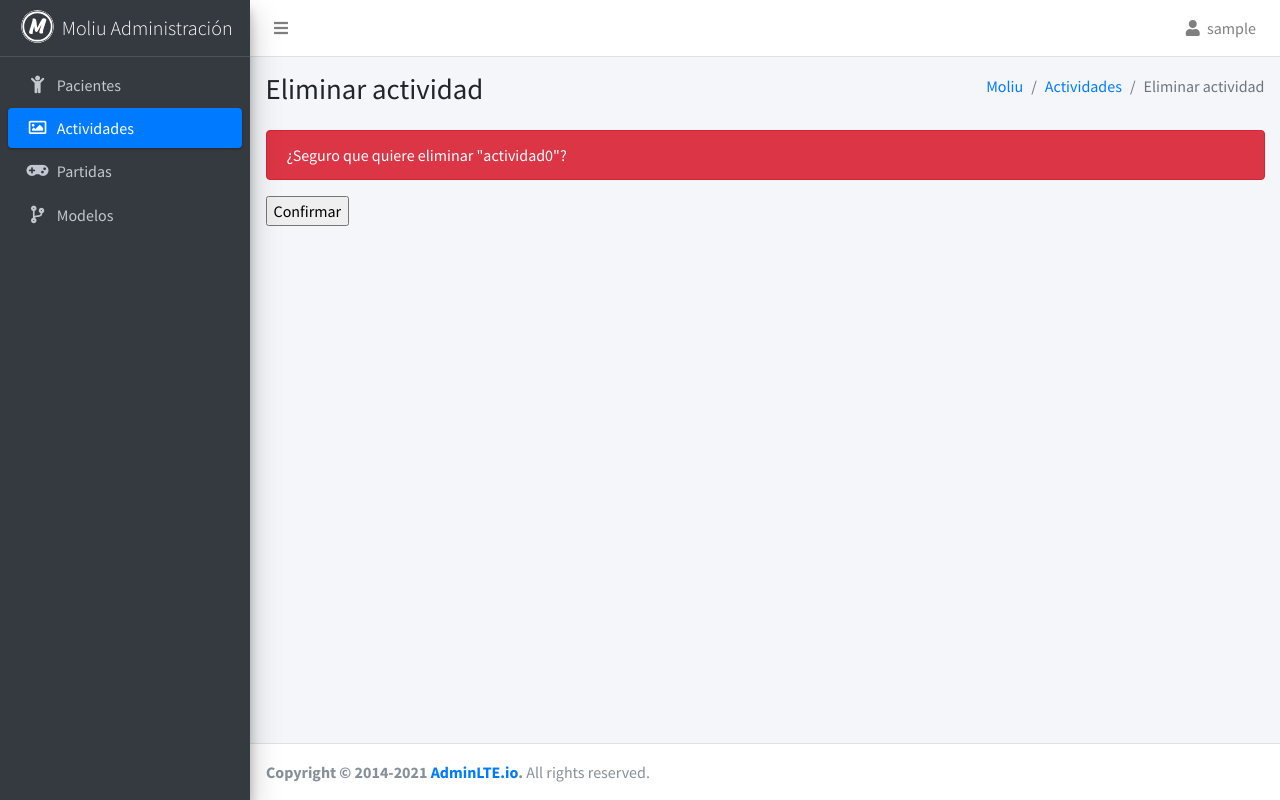
After one commit to jcgamez/TFG-moliu, a Django app: page /activities/delete/1 in a window 1280 px wide. The commit adds this page. Run offline with Django 4.2, Linux system fonts and the light colour scheme; the visitor is signed in with stand-in values (Sample User, id 1); data comes from the database, SQL or seed files in the repository; some libraries are stand-ins or nearby versions.

Commit message:
feat: add and delete activities using json field

```diff
--- a/moliuWeb/models.py
+++ b/moliuWeb/models.py
@@ -18,6 +18,8 @@ def getSentinelPatient():
 class Activity(models.Model):
     name = models.CharField(max_length=50)
     description = models.CharField(max_length=255)
+    background = models.CharField(max_length=255, null=True, blank=True)
+    points = models.JSONField(null=True, blank=True)
 
     def __str__(self) -> str:
         return self.name
--- a/moliuWeb/templates/moliuWeb/activities.html
+++ b/moliuWeb/templates/moliuWeb/activities.html
@@ -50,6 +50,11 @@
               <tr>
                 <td> {{ activity.name }} </td>
                 <td> {{ activity.description }} </td>
+                <td>
+                  <a href="{% url 'moliuWeb:deleteActivity' activity.id %}">
+                    <button type="button" class="btn bg-danger">Eliminar actividad</button>
+                  </a>
+                </td>
               </tr>
               {% endfor %}
               </tbody>
--- /dev/null
+++ b/moliuWeb/templates/moliuWeb/deleteActivity.html
@@ -0,0 +1,51 @@
+{% extends 'moliuWeb/base.html' %}
+
+{% block title %} Moliu | Eliminar actividad {% endblock %}
+
+{% block content %}
+
+<section class="content-header">
+  <div class="container-fluid">
+    <div class="row mb-2">
+      <div class="col-sm-6">
+          <h1>Eliminar actividad</h1>
+      </div>
+      <div class="col-sm-6">
+        <ol class="breadcrumb float-sm-right">
+        <li class="breadcrumb-item"><a href="{% url 'moliuWeb:index' %}">Moliu</a></li>
+        <li class="breadcrumb-item"><a href="{% url 'moliuWeb:activities' %}">Actividades</a></li>
+        <li class="breadcrumb-item active">Eliminar actividad</li>
+        </ol>
+      </div>
+    </div>
+  </div>
+</section>
+
+<!-- Main content -->
+<section class="content">
+  <div class="container-fluid">
+    <form method="POST">
+      {% csrf_token %}
+
+      <div class="alert alert-danger">
+        ¿Seguro que quiere eliminar "{{ object }}"?
+      </div>
+
+      <input type="submit" value="Confirmar">
+  </div>
+</section>
+
+{% endblock %}
+
+
+{% block javascript %}
+
+{{ block.super }}
+
+<script>
+  $(function () {
+      $('#activities').addClass('active');
+  });
+</script>
+
+{% endblock %}
--- a/moliuWeb/urls.py
+++ b/moliuWeb/urls.py
@@ -12,7 +12,8 @@ urlpatterns = [
     path("patients/update/<int:pk>", views.PatientUpdateView.as_view(), name="updatePatient"),
     path("patients/delete/<int:pk>", views.PatientDeleteView.as_view(), name="deletePatient"),
     path("activities", views.ActivitiesView.as_view(), name="activities"),
-    path("activities/add/", views.addActivity, name="addActivity"),
+    path("activities/add/", views.ActivityCreateView.as_view(), name="addActivity"),
+    path("activities/delete/<int:pk>", views.ActivityDeleteView.as_view(), name="deleteActivity"),
     path("games", views.GamesView.as_view(), name="games"),
     path("games/import/", views.GameImportView.as_view(), name="importGame"),
     path("games/export/<int:gameId>", views.exportGameData, name="exportGameData"),
--- a/moliuWeb/views.py
+++ b/moliuWeb/views.py
@@ -7,7 +7,7 @@ from django.contrib import messages
 from django.urls import reverse, reverse_lazy
 from django.views import View, generic
 from .models import Posture, Patient, Activity, Game, Model
-from .forms import ImportGame, ClassifyPosture, LoginForm, CreateTrainingSet
+from .forms import ImportGame, ClassifyPosture, LoginForm, CreateTrainingSet, AddActivity
 from .utils import importGame, addScoredPosturesToDataFile, createDataFile, createTrainingFile
 import random
 import os
@@ -66,9 +66,17 @@ class ActivitiesView(LoginRequiredMixin, generic.ListView):
         return qs
 
 
-@login_required
-def addActivity(request):
-    return render(request, "moliuWeb/addActivity.html")
+class ActivityCreateView(LoginRequiredMixin, generic.CreateView):
+    model = Activity
+    template_name = "moliuWeb/addActivity.html"
+    form_class = AddActivity
+    success_url = reverse_lazy("moliuWeb:activities")
+
+
+class ActivityDeleteView(LoginRequiredMixin, generic.DeleteView):
+    model = Activity
+    template_name = "moliuWeb/deleteActivity.html"
+    success_url = reverse_lazy("moliuWeb:activities")
 
 
 class GamesView(LoginRequiredMixin, generic.ListView):
```
Also changed, not shown: moliuWeb/forms.py (+19 -1 lines), moliuWeb/static/moliuWeb/js/addActivity.js (+12 -5 lines), moliuWeb/templates/moliuWeb/addActivity.html (+10 -57 lines), moliuWeb/migrations/0009_activity_background_activity_points.py (added).
